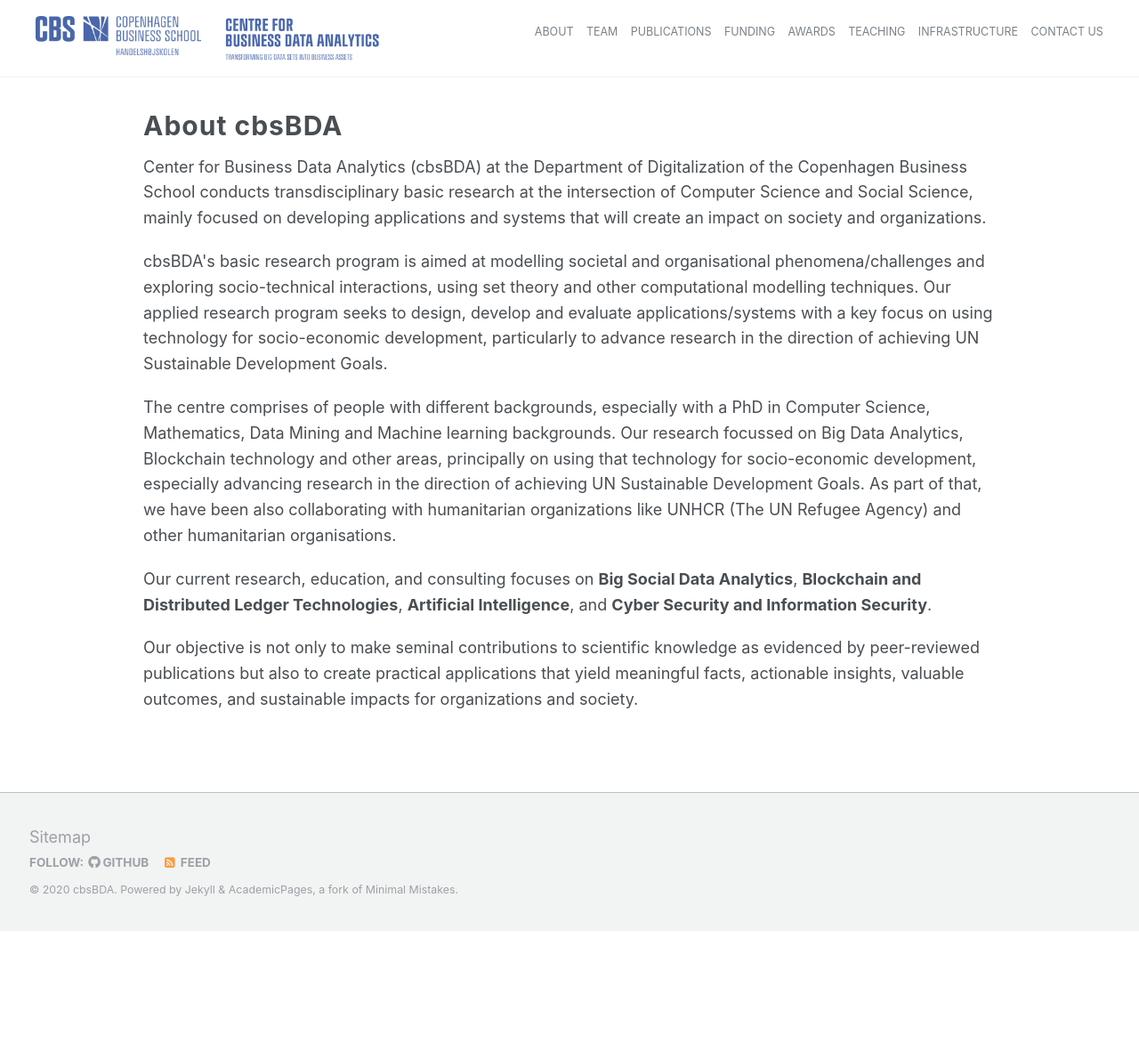
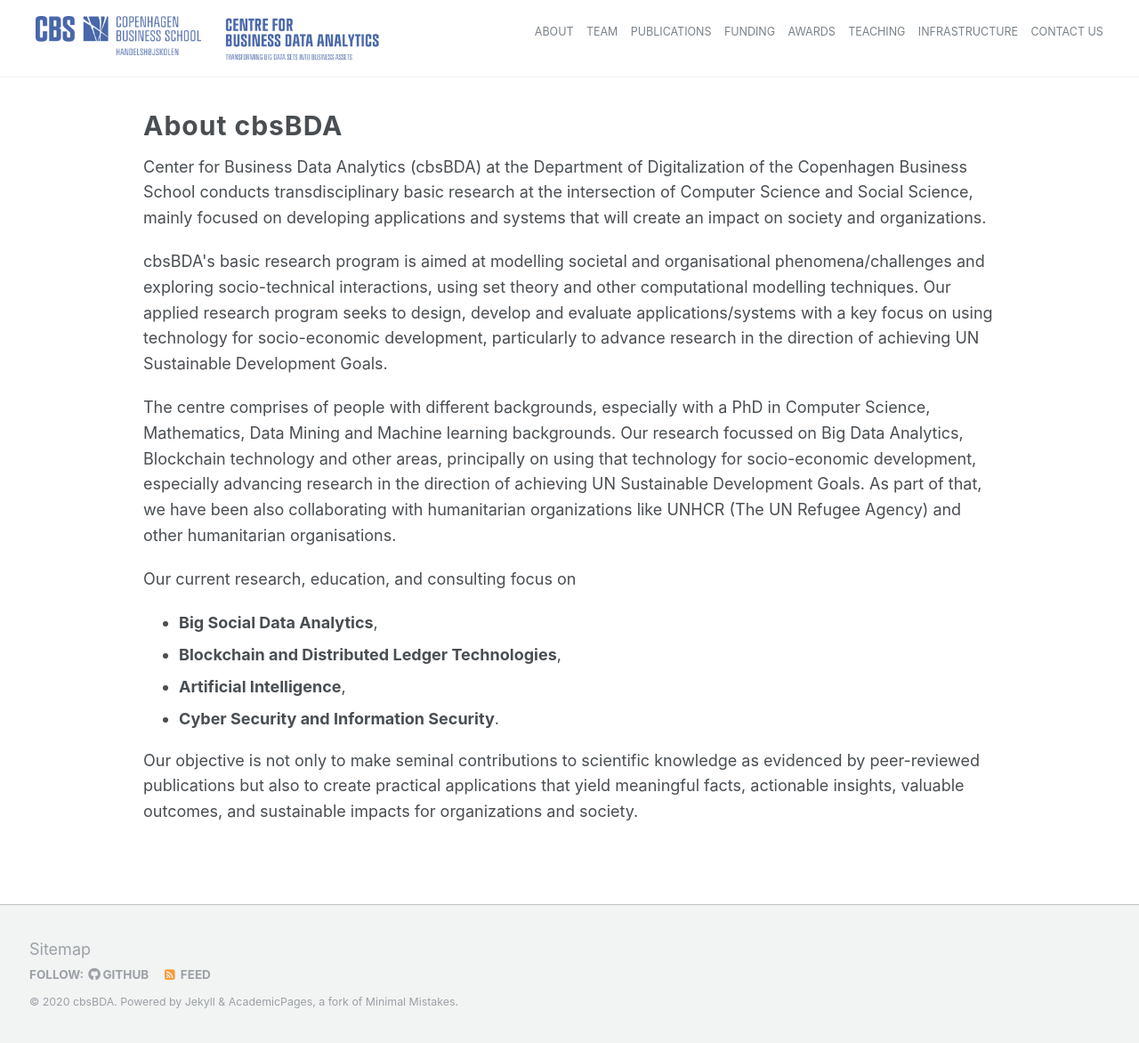
Before and after one commit to cbsBDA/cbsBDA-homepage, a Jekyll site: the page built from index.md, in a window 1280 px wide. Shown: the whole page at 89% size. Built offline with Jekyll 4.4.1, drawn with Linux system fonts in a browser that asks for light colours; nearby versions of some CDN libraries; our own code applies the rules of GitHub Pages for plain Markdown files; before the commit the page ends 1046 px from its top, so only the background shows below that.

Commit message:
updates to pages

```diff
--- a/index.md
+++ b/index.md
@@ -32,8 +32,14 @@
               <p>
               The centre comprises of people with different backgrounds, especially with a PhD in Computer Science, Mathematics, Data Mining and Machine learning backgrounds. Our research focussed on Big Data Analytics, Blockchain technology and other areas, principally on using that technology for socio-economic development, especially advancing research in the direction of achieving UN Sustainable Development Goals. As part of that, we have been also collaborating with humanitarian organizations like UNHCR (The UN Refugee Agency) and other humanitarian organisations.
               </p>
-			        <p>
-              Our current research, education, and consulting focuses on <b>Big Social Data Analytics</b>, <b>Blockchain and Distributed Ledger Technologies</b>, <b>Artificial Intelligence</b>, and <b>Cyber Security and Information Security</b>.
+              <p>
+              Our current research, education, and consulting focus on
+            <ul>
+              <li><b>Big Social Data Analytics</b>,</li>
+              <li><b>Blockchain and Distributed Ledger Technologies</b>,</li>
+              <li><b>Artificial Intelligence</b>,</li>
+              <li><b>Cyber Security and Information Security</b>.</li>
+            </ul>
               </p>
               <p>
               Our objective is not only to make seminal contributions to scientific knowledge as evidenced by peer-reviewed publications but also to create practical applications that yield meaningful facts, actionable insights, valuable outcomes, and sustainable impacts for organizations and society.</p>
```
Also changed, not shown: _pages/about.md (+1 -1 lines).
